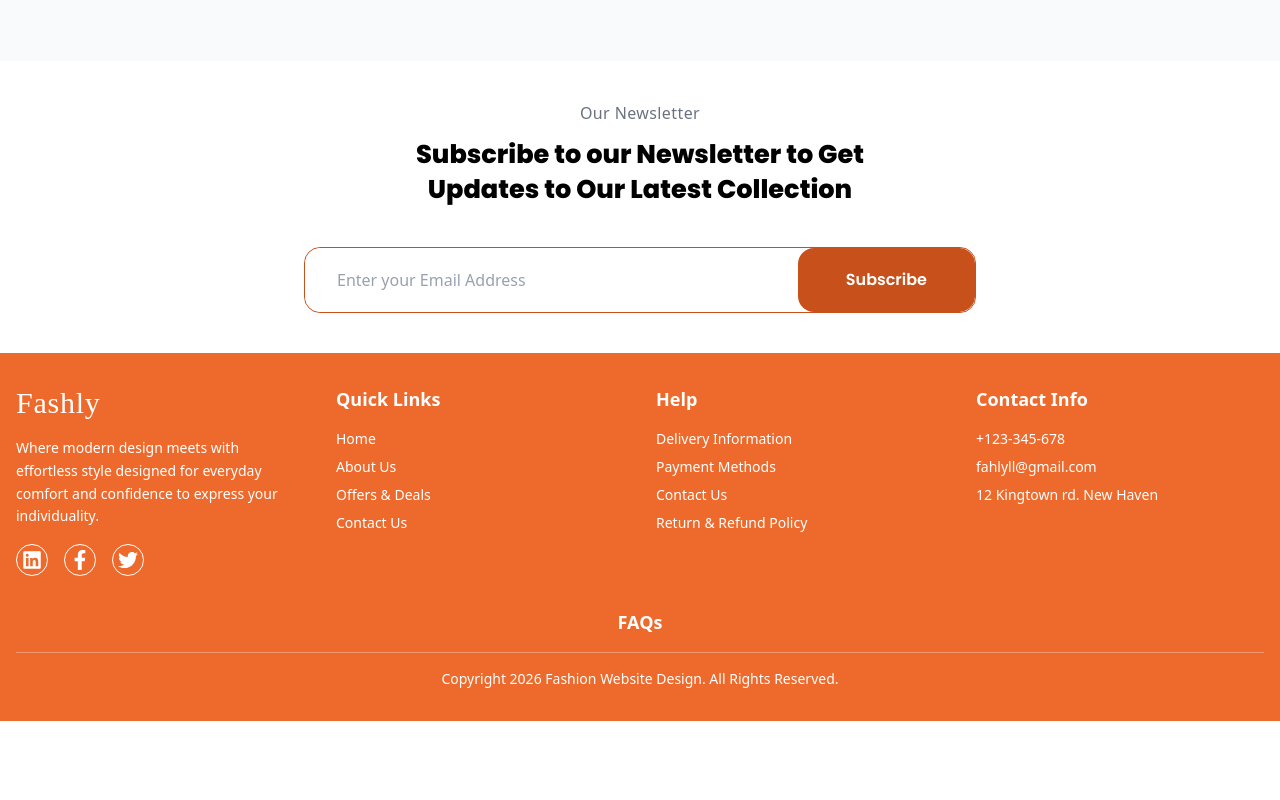
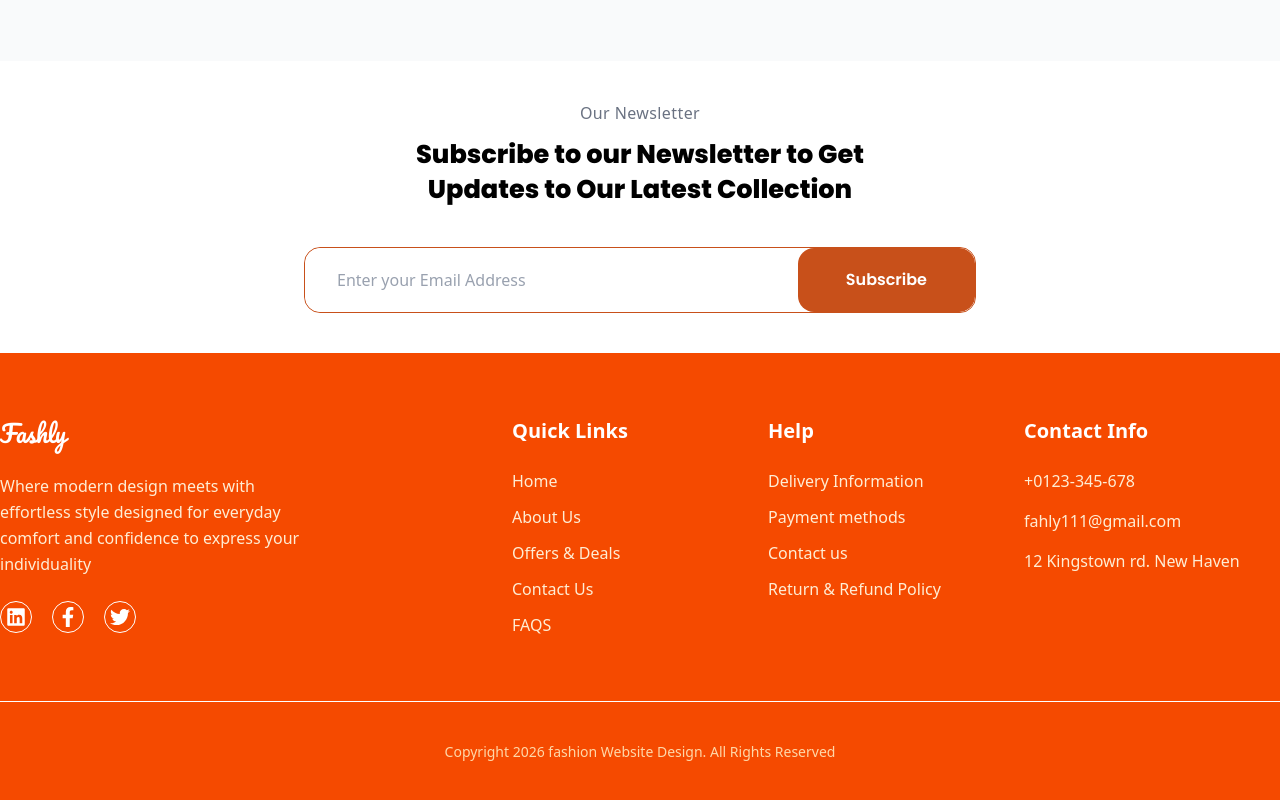
Before and after one commit to Danielazan/SirOnyedika, a React app: page / in a window 1280 px wide. Shown: the part 5208-6008 px from the top of the page. Before the commit the page ends 5929 px from the top, so only its background shows below. Built offline with nearby package versions, Linux system fonts and the light colour scheme; the HTML template or start-up script is replaced by a standard one.

Commit message:
Landing page forming

```diff
--- a/src/components/Footer.jsx
+++ b/src/components/Footer.jsx
@@ -1,34 +1,64 @@
 import React from 'react';
 import { motion } from 'framer-motion';
-import { FaLinkedin, FaFacebookF, FaTwitter } from 'react-icons/fa'; // Assuming the 'o' icon represents Twitter/X; adjust if needed
+import { FaLinkedin, FaFacebookF, FaTwitter } from 'react-icons/fa';
 
 const Footer = () => {
-  const sectionVariants = {
-    hidden: { opacity: 0, y: 50 },
-    visible: (i) => ({
+  // Stagger parent for columns
+  const containerVariants = {
+    hidden: { opacity: 0 },
+    visible: {
       opacity: 1,
-      y: 0,
-      transition: { delay: i * 0.3, duration: 0.5 },
-    }),
+      transition: {
+        staggerChildren: 0.18,
+        delayChildren: 0.4,
+      },
+    },
+  };
+
+  const columnVariants = {
+    hidden: { opacity: 0, y: 40 },
+    visible: { opacity: 1, y: 0, transition: { duration: 0.7, ease: 'easeOut' } },
+  };
+
+  const socialVariants = {
+    hidden: { opacity: 0, scale: 0.8 },
+    visible: {
+      opacity: 1,
+      scale: 1,
+      transition: { duration: 0.5, delay: 1.2 },
+    },
+  };
+
+  const copyrightVariants = {
+    hidden: { opacity: 0 },
+    visible: { opacity: 1, transition: { duration: 0.8, delay: 1.6 } },
   };
 
   return (
-    <footer className="bg-[#ED6A2C] text-white py-8"> {/* Orange background matching the design */}
-      <div className="container mx-auto px-4">
-        <div className="grid grid-cols-1 md:grid-cols-4 gap-8">
-          {/* Company Information Section: Contains logo, description, and social icons */}
+    <footer className="bg-orange-600 text-white pt-16 pb-10">
+      <div className="max-w-7xl mx-auto  ">
+        {/* ==================== MAIN COLUMNS ==================== */}
         <motion.div
+          variants={containerVariants}
           initial="hidden"
           animate="visible"
-            variants={sectionVariants}
-            custom={0}
-            className="space-y-4"
+          className="flex flex-col md:flex-row justify-between w-full mb-16"
         >
-            <h1 className="text-3xl font-[cursive] tracking-wide">Fashly</h1> {/* Cursive font for logo */}
-            <p className="text-sm leading-relaxed">
-              Where modern design meets with effortless style designed for everyday comfort and confidence to express your individuality.
+          {/* ==================== BRAND / ABOUT COLUMN ==================== */}
+          <motion.div variants={columnVariants} className="space-y-6">
+              <h3 className="text-3xl md:text-2xl  tracking-tight font-[Pacifico]">
+                Fashly
+              </h3>
+              <p className="text-orange-100 text-base leading-relaxed max-w-xs">
+                Where modern design meets with effortless style designed for everyday
+                comfort and confidence to express your individuality
               </p>
-            <div className="flex space-x-4">
+
+              {/* ==================== SOCIAL ICONS ==================== */}
+              <motion.div
+                variants={socialVariants}
+                className="flex gap-5 text-2xl"
+              >
                 <a href="#" className="text-white hover:text-gray-300">
                 <div className="w-8 h-8 flex items-center justify-center border border-white rounded-full"> {/* Circle (ellipse approximation) for icons */}
                   <FaLinkedin size={20} />
@@ -44,83 +74,60 @@ const Footer = () => {
                   <FaTwitter size={20} />
                 </div>
               </a>
+              </motion.div>
+            </motion.div>
+
+          <div>
+
+
+            {/* ==================== QUICK LINKS COLUMN ==================== */}
+            <div className=' w-3xl grid grid-cols-3'>
+              <motion.div variants={columnVariants}>
+                <h4 className="text-xl font-semibold mb-6">Quick Links</h4>
+                <ul className="space-y-3 text-orange-100">
+                  <li><a href="#" className="hover:text-white transition-colors">Home</a></li>
+                  <li><a href="#" className="hover:text-white transition-colors">About Us</a></li>
+                  <li><a href="#" className="hover:text-white transition-colors">Offers & Deals</a></li>
+                  <li><a href="#" className="hover:text-white transition-colors">Contact Us</a></li>
+                  <li><a href="#" className="hover:text-white transition-colors">FAQS</a></li>
+                </ul>
+              </motion.div>
+
+
+              {/* ==================== HELP COLUMN ==================== */}
+            <motion.div variants={columnVariants}>
+              <h4 className="text-xl font-semibold mb-6">Help</h4>
+              <ul className="space-y-3 text-orange-100">
+                <li><a href="#" className="hover:text-white transition-colors">Delivery Information</a></li>
+                <li><a href="#" className="hover:text-white transition-colors">Payment methods</a></li>
+                <li><a href="#" className="hover:text-white transition-colors">Contact us</a></li>
+                <li><a href="#" className="hover:text-white transition-colors">Return & Refund Policy</a></li>
+                {/* <li><a href="#" className="hover:text-white transition-colors">FAQS</a></li> */}
+              </ul>
+            </motion.div>
+
+            {/* ==================== CONTACT INFO COLUMN ==================== */}
+            <motion.div variants={columnVariants}>
+              <h4 className="text-xl font-semibold mb-6">Contact Info</h4>
+              <ul className="space-y-4 text-orange-100">
+                <li>+0123-345-678</li>
+                <li>fahly111@gmail.com</li>
+                <li>12 Kingstown rd. New Haven</li>
+              </ul>
+            </motion.div>
+            </div>
           </div>
         </motion.div>
 
-          {/* Quick Links Section: List of navigation links */}
+        {/* ==================== COPYRIGHT BAR ==================== */}
         <motion.div
+          variants={copyrightVariants}
           initial="hidden"
           animate="visible"
-            variants={sectionVariants}
-            custom={1}
-            className="space-y-4"
+          className="pt-10 border-t border-white text-center text-sm text-orange-200"
         >
-            <h2 className="text-lg font-semibold">Quick Links</h2>
-            <ul className="space-y-2 text-sm">
-              <li><a href="#" className="hover:underline">Home</a></li>
-              <li><a href="#" className="hover:underline">About Us</a></li>
-              <li><a href="#" className="hover:underline">Offers & Deals</a></li>
-              <li><a href="#" className="hover:underline">Contact Us</a></li>
-            </ul>
+          Copyright 2026 fashion Website Design. All Rights Reserved
         </motion.div>
-
-          {/* Help Section: List of support-related links */}
-          <motion.div
-            initial="hidden"
-            animate="visible"
-            variants={sectionVariants}
-            custom={2}
-            className="space-y-4"
-          >
-            <h2 className="text-lg font-semibold">Help</h2>
-            <ul className="space-y-2 text-sm">
-              <li><a href="#" className="hover:underline">Delivery Information</a></li>
-              <li><a href="#" className="hover:underline">Payment Methods</a></li>
-              <li><a href="#" className="hover:underline">Contact Us</a></li>
-              <li><a href="#" className="hover:underline">Return & Refund Policy</a></li>
-            </ul>
-          </motion.div>
-
-          {/* Contact Info Section: Phone, email, and address details */}
-          <motion.div
-            initial="hidden"
-            animate="visible"
-            variants={sectionVariants}
-            custom={3}
-            className="space-y-4"
-          >
-            <h2 className="text-lg font-semibold">Contact Info</h2>
-            <ul className="space-y-2 text-sm">
-              <li>+123-345-678</li>
-              <li>fahlyll@gmail.com</li>
-              <li>12 Kingtown rd. New Haven</li>
-            </ul>
-          </motion.div>
-        </div>
-
-        {/* FAQs Section: Header for frequently asked questions */}
-        <motion.h2
-          initial="hidden"
-          animate="visible"
-          variants={sectionVariants}
-          custom={4}
-          className="text-lg font-semibold text-center mt-8"
-        >
-          FAQs
-        </motion.h2>
-
-        <hr className="my-4 border-white/30" /> {/* Thin horizontal line matching the design */}
-
-        {/* Copyright Section: Footer copyright notice */}
-        <motion.p
-          initial="hidden"
-          animate="visible"
-          variants={sectionVariants}
-          custom={5}
-          className="text-center text-sm"
-        >
-          Copyright 2026 Fashion Website Design. All Rights Reserved.
-        </motion.p>
       </div>
     </footer>
   );
```
Lines whose indentation alone changed are shown as unchanged.
